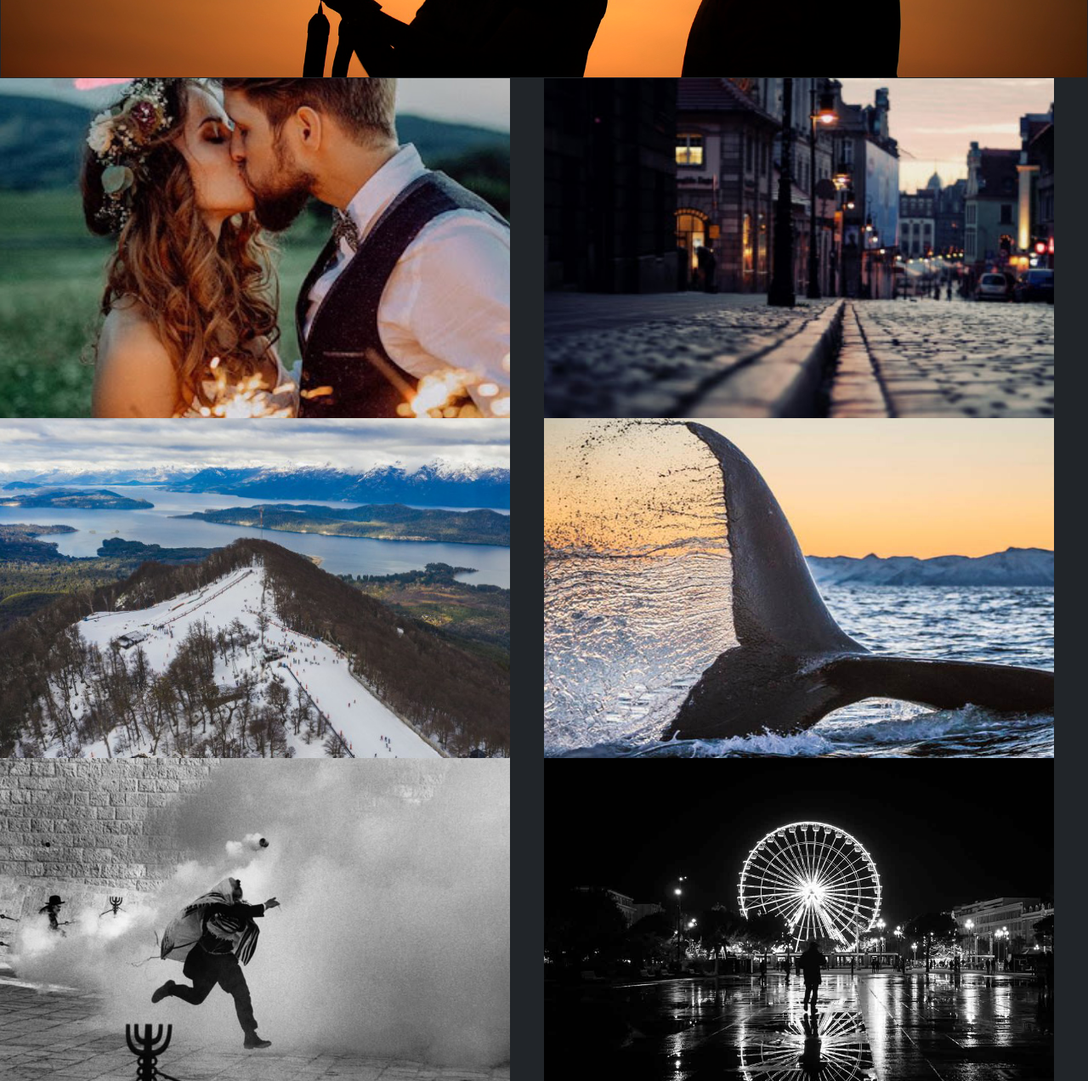
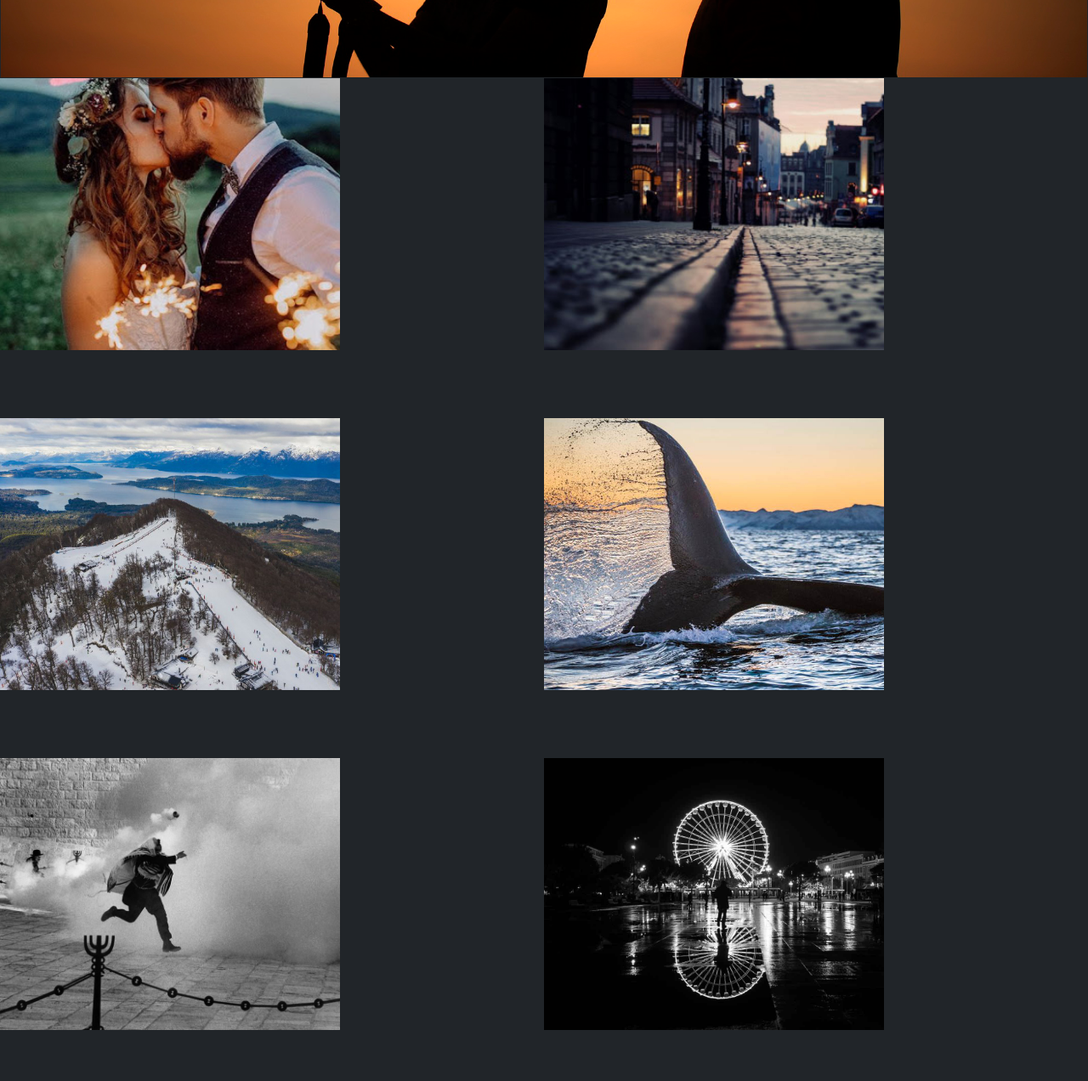
Before and after one commit to felipeb22/FotoWorld, a website: page nuestros_trabajos.html in a window 1280 px wide. Shown: the part 208-1480 px from the top of the page at 85% size. Drawn offline with nearby package versions, Linux system fonts and the light colour scheme.

Commit message:
cambie medidas de img

```diff
--- a/nuestros_trabajos.html
+++ b/nuestros_trabajos.html
@@ -67,27 +67,27 @@
 <!-- CIERRA NAV-->
     <main class="TextCenter bg-dark ">
         <div class="img-fluid">
-            <img src="img/casamiento2final.jpg" alt="fotomuestra de casamiento" width="600px">
+            <img src="img/casamiento2final.jpg" alt="fotomuestra de casamiento" width="400px">
         </div>
 
         <div class="img-fluid">
-            <img src="img/urbanas2final.jpg" alt="fotomuestra de foto urbana" width="600px">
+            <img src="img/urbanas2final.jpg" alt="fotomuestra de foto urbana" width="400px">
         </div>
 
         <div class="img-fluid">
-            <img src="img/natu2final.jpg" alt="fotomuestra de naturaleza" width="600px">
+            <img src="img/natu2final.jpg" alt="fotomuestra de naturaleza" width="400px">
         </div>
 
         <div class="img-fluid">
-            <img src="img/balle2final.jpg" alt="cola de ballena" width="600px">
+            <img src="img/balle2final.jpg" alt="cola de ballena" width="400px">
         </div>
 
         <div class="img-fluid">
-            <img src="img/byn2final.jpg" alt="foto urbana blanco y negro" width="600px">
+            <img src="img/byn2final.jpg" alt="foto urbana blanco y negro" width="400px">
         </div>
 
         <div class="img-fluid">
-            <img src="img/ciudadbyn2final.jpg" alt="foto urbana de muelle" width="600px">
+            <img src="img/ciudadbyn2final.jpg" alt="foto urbana de muelle" width="400px">
         </div>
 
 
```
